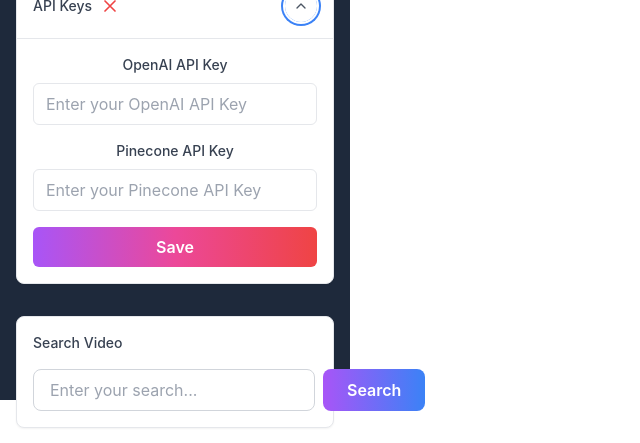
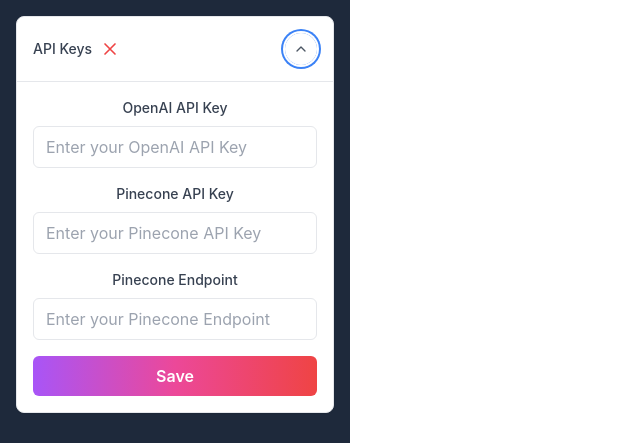
Before and after one commit to andrfalcon/vsearch, a React (Create React App) app: page / in a window 1280 px wide. Both pictures are taken after a click on the button "Open API key input". Shown: the top 443 px of the page, without its empty margins (0-640 px from the left). Built offline with nearby package versions, Linux system fonts and the light colour scheme; no server answers.

Commit message:
new endpoint ui

```diff
--- a/src/App.css
+++ b/src/App.css
@@ -1,7 +1,9 @@
 .App {
   text-align: center;
   width: 350px;
-  height: 400px;
+  min-height: 400px;
+  max-height: 600px;
+  overflow-y: auto;
 }
 
 .App-logo {
--- a/src/App.js
+++ b/src/App.js
@@ -4,7 +4,7 @@
 
 function App() {
   return (
-    <div className="text-center w-[350px] h-[400px] bg-slate-800 flex flex-col items-center justify-center relative">
+    <div className="text-center w-[350px] min-h-[400px] bg-slate-800 flex flex-col items-center justify-center relative overflow-y-auto">
       <ApiInput />
       <SearchBox />
     </div>
--- a/src/components/apiInput.jsx
+++ b/src/components/apiInput.jsx
@@ -10,13 +10,17 @@
   const [pineconeKey, setPineconeKey] = useState(() => {
     return localStorage.getItem('pineconeKey') || ""
   })
+  const [pineconeEndpoint, setPineconeEndpoint] = useState(() => {
+    return localStorage.getItem('pineconeEndpoint') || ""
+  })
   const [isOpen, setIsOpen] = useState(false)
 
   // Save to localStorage whenever keys change
   useEffect(() => {
     localStorage.setItem('openAiKey', openAiKey)
     localStorage.setItem('pineconeKey', pineconeKey)
-  }, [openAiKey, pineconeKey])
+    localStorage.setItem('pineconeEndpoint', pineconeEndpoint)
+  }, [openAiKey, pineconeKey, pineconeEndpoint])
 
   const handleOpenAiChange = (e) => {
     setOpenAiKey(e.target.value)
@@ -26,15 +30,20 @@
     setPineconeKey(e.target.value)
   }
 
+  const handlePineconeEndpointChange = (e) => {
+    setPineconeEndpoint(e.target.value)
+  }
+
   const handleSubmit = (e) => {
     e.preventDefault()
     // Explicitly save to localStorage when form is submitted
     localStorage.setItem('openAiKey', openAiKey)
     localStorage.setItem('pineconeKey', pineconeKey)
+    localStorage.setItem('pineconeEndpoint', pineconeEndpoint)
     setIsOpen(false)
   }
 
-  const bothKeysPresent = openAiKey && pineconeKey
+  const allFieldsPresent = openAiKey && pineconeKey && pineconeEndpoint
 
   return (
     <div className="w-full max-w-md mx-auto p-4">
@@ -42,7 +51,7 @@
         <div className="flex items-center justify-between p-4">
           <div className="flex items-center gap-2">
             <span className="text-sm font-medium text-gray-700">API Keys</span>
-            {bothKeysPresent ? (
+            {allFieldsPresent ? (
               <svg className="w-5 h-5 text-green-500" fill="none" stroke="currentColor" viewBox="0 0 24 24">
                 <path strokeLinecap="round" strokeLinejoin="round" strokeWidth="2" d="M5 13l4 4L19 7" />
               </svg>
@@ -113,6 +122,16 @@
                 className="w-full px-3 py-2 border rounded-md text-gray-700 placeholder-gray-400 focus:outline-none focus:ring-2 focus:ring-blue-500"
               />
             </div>
+            <div className="space-y-2">
+              <label className="block text-sm font-medium text-gray-700">Pinecone Endpoint</label>
+              <input
+                type="text"
+                placeholder="Enter your Pinecone Endpoint"
+                value={pineconeEndpoint}
+                onChange={handlePineconeEndpointChange}
+                className="w-full px-3 py-2 border rounded-md text-gray-700 placeholder-gray-400 focus:outline-none focus:ring-2 focus:ring-blue-500"
+              />
+            </div>
             <button
               type="submit"
               className="w-full px-4 py-2 bg-gradient-to-r from-purple-500 via-pink-500 to-red-500 text-white font-semibold rounded-md hover:from-purple-600 hover:via-pink-600 hover:to-red-600 focus:outline-none focus:ring-2 focus:ring-offset-2 focus:ring-purple-500 transition duration-300 ease-in-out transform hover:scale-105"
--- a/src/components/searchBox.jsx
+++ b/src/components/searchBox.jsx
@@ -9,6 +9,7 @@
   const [searchTerm, setSearchTerm] = useState("");
   const [videoId, setVideoId] = useState("");
   const [isLoading, setIsLoading] = useState(false);
+  const [searchResults, setSearchResults] = useState([]);
 
   useEffect(() => {
     // Get current tab URL when component mounts
@@ -74,7 +75,7 @@
         timestamps.push(timestamp);
       });
 
-      console.log(timestamps);
+      setSearchResults(timestamps);
 
     } catch (error) {
       console.error('Error processing video:', error);
@@ -106,6 +107,28 @@
               Search
             </button>
           </div>
+
+          {/* New Results Section */}
+          {searchResults.length > 0 && (
+            <div className="mt-4 space-y-2">
+              <h3 className="text-sm font-medium text-gray-700 mb-2">Results</h3>
+              <div className="space-y-2">
+                {searchResults.map((timestamp, index) => (
+                  <div
+                    key={timestamp}
+                    className="flex items-center gap-3 p-2 rounded-lg bg-gray-50 hover:bg-gray-100 transition-colors duration-200"
+                  >
+                    <div className="flex-shrink-0 w-6 h-6 rounded-full bg-gradient-to-r from-purple-500 to-blue-500 flex items-center justify-center text-white text-sm font-medium">
+                      {index + 1}
+                    </div>
+                    <span className="text-gray-700">
+                      {Math.floor(timestamp / 60)}:{String(Math.floor(timestamp % 60)).padStart(2, '0')}
+                    </span>
+                  </div>
+                ))}
+              </div>
+            </div>
+          )}
         </div>
       </div>
     </>
```
